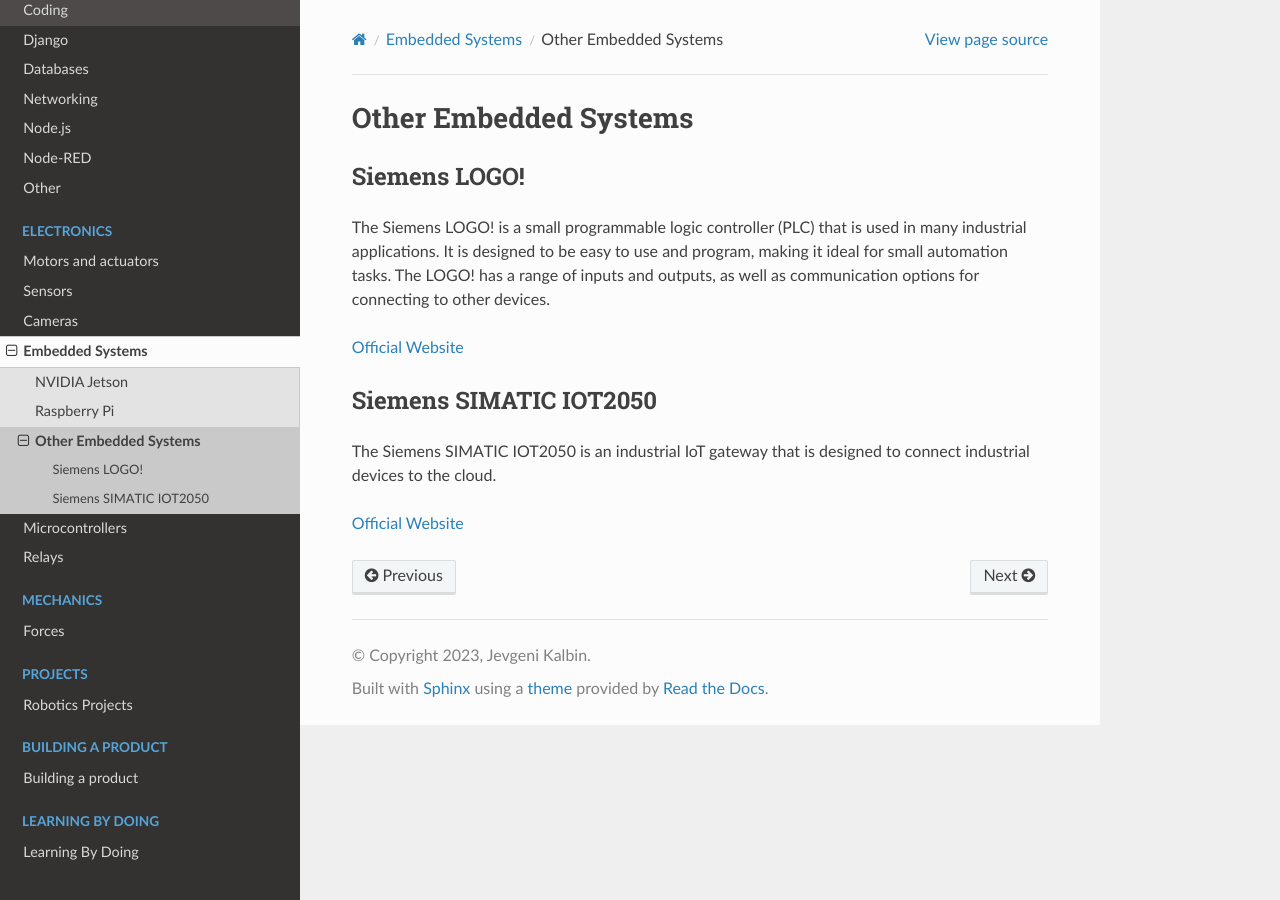
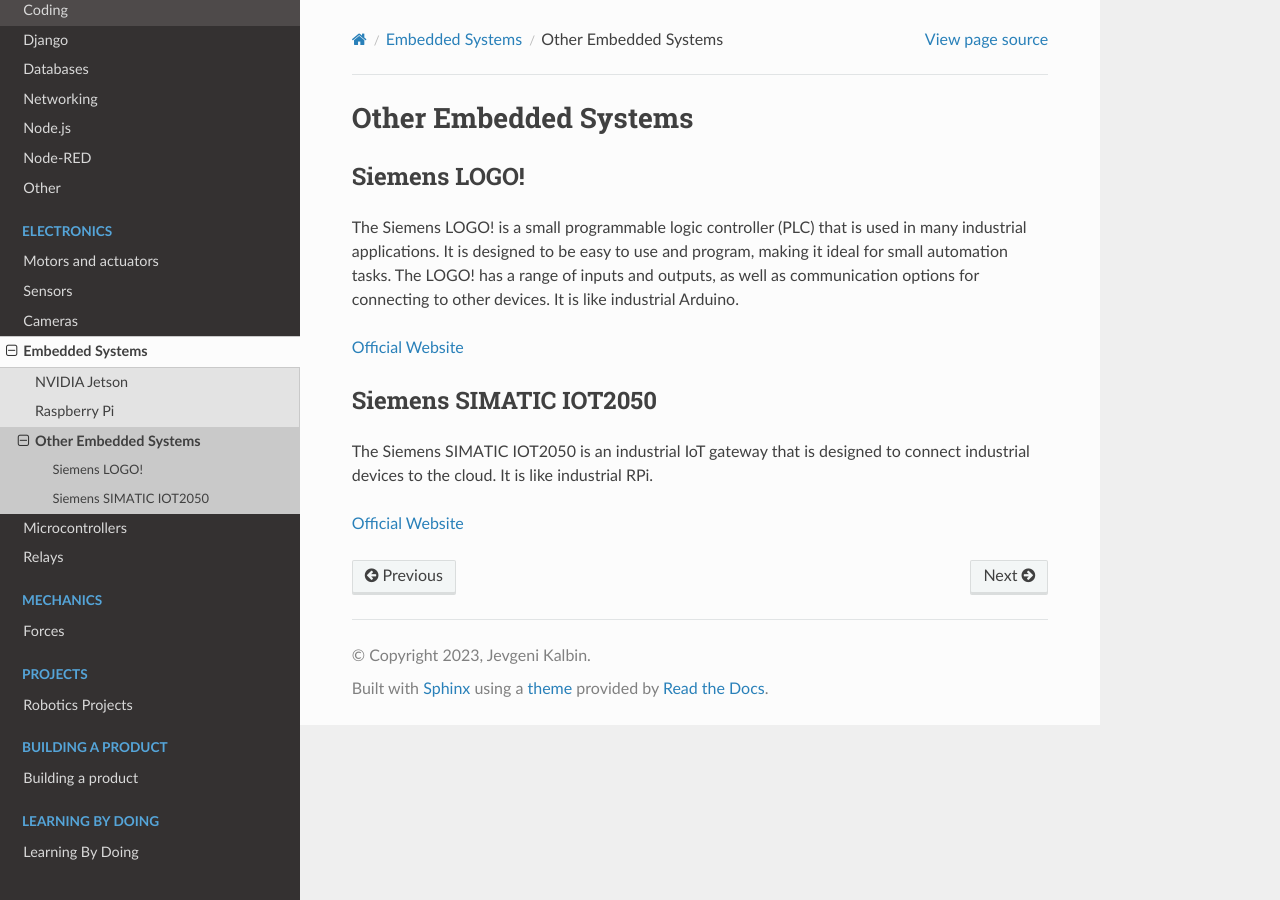
Before and after one commit to jevgenik/manuals, a Sphinx documentation site: the page built from source/files/electronics/embedded_systems/other_systems.rst, in a window 1280 px wide. Built offline with Sphinx 7.4.7 and the Read the Docs theme 2.0.0, drawn with Linux system fonts in a browser that asks for light colours.

Commit message:
embedded systesms

```diff
--- a/source/files/electronics/embedded_systems/other_systems.rst
+++ b/source/files/electronics/embedded_systems/other_systems.rst
@@ -7,6 +7,7 @@ Siemens LOGO!
 The Siemens LOGO! is a small programmable logic controller (PLC) that is used in many industrial applications.
 It is designed to be easy to use and program, making it ideal for small automation tasks.
 The LOGO! has a range of inputs and outputs, as well as communication options for connecting to other devices.
+It is like industrial Arduino.
 
 `Official Website <https://www.siemens.com/global/en/products/automation/systems/industrial/plc/logo.html>`_
 
@@ -14,5 +15,6 @@ The LOGO! has a range of inputs and outputs, as well as communication options fo
 Siemens SIMATIC IOT2050
 ===============
 The Siemens SIMATIC IOT2050 is an industrial IoT gateway that is designed to connect industrial devices to the cloud.
+It is like industrial RPi.
 
 `Official Website <https://www.siemens.com/global/en/products/automation/pc-based/iot-gateways/simatic-iot2050.html>`_
```
